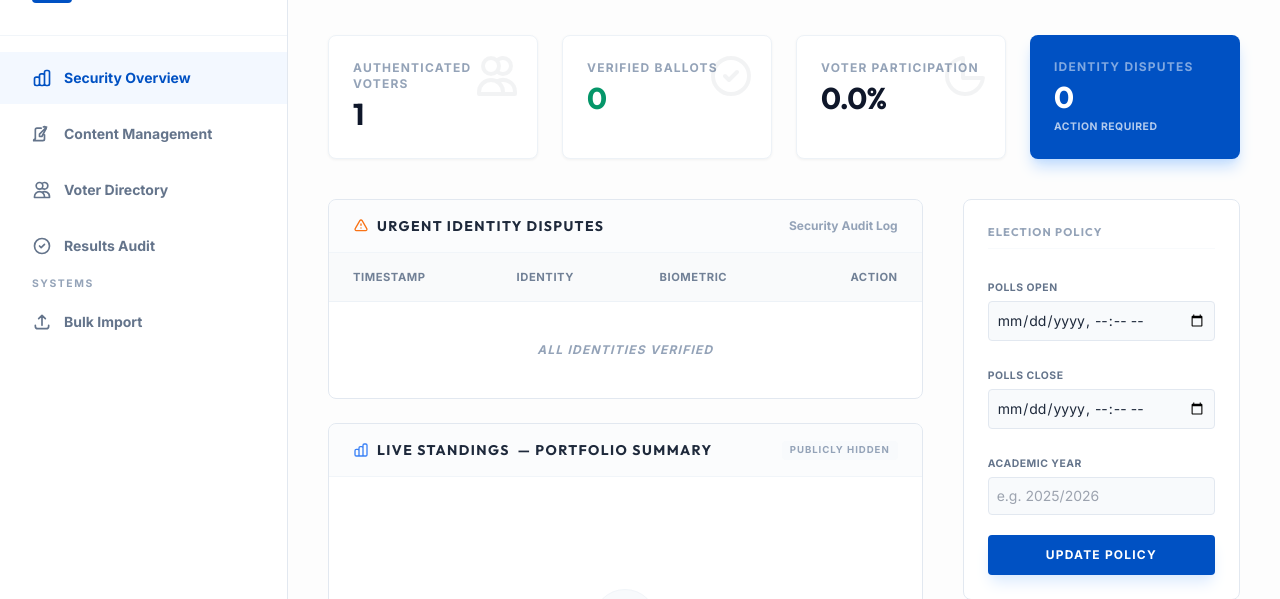
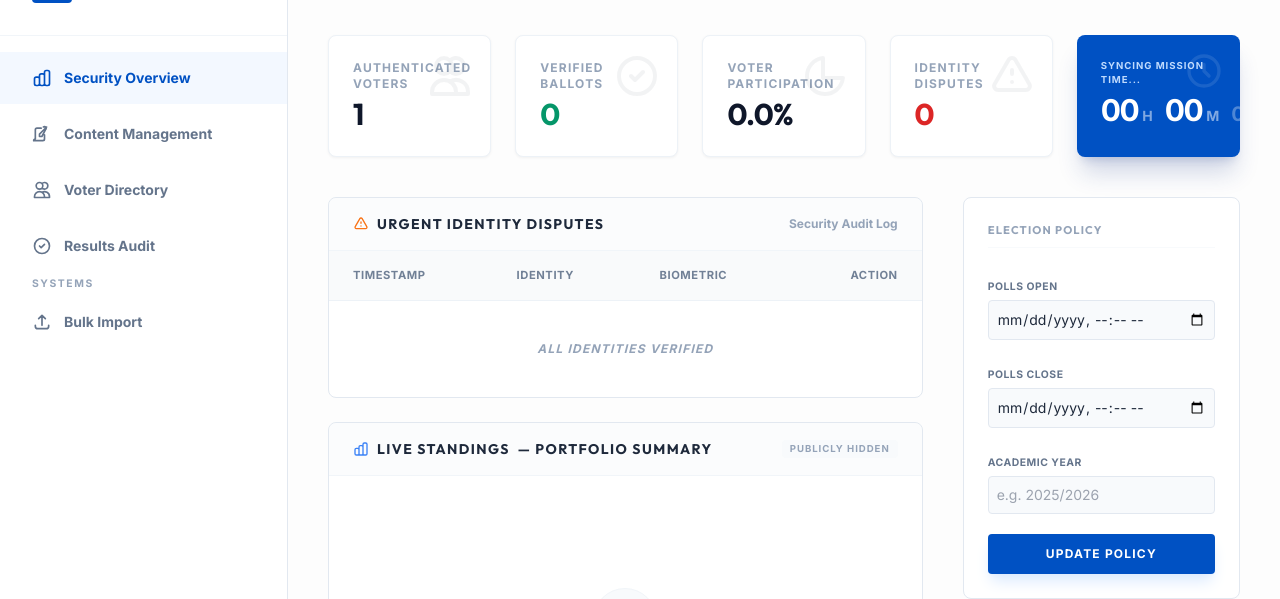
Before and after one commit to sasusavage/cosaa, a Flask app: page /admin/dashboard in a window 1280 px wide. Shown: the part 69-668 px from the top of the page. Run offline with Flask 3, Linux system fonts and the light colour scheme; a user stored in the database is signed in; data comes from the database, SQL or seed files in the repository; data that the repository does not hold is empty; some libraries are stand-ins or nearby versions.

Commit message:
feat: implement unified 5-card administrative command center with real-time polling clock

```diff
--- a/app/templates/admin/dashboard.html
+++ b/app/templates/admin/dashboard.html
@@ -6,7 +6,7 @@
 
 {% block admin_content %}
 {# 🏎 Activity Metrics #}
-<div class="grid grid-cols-1 md:grid-cols-4 gap-6 mb-10">
+<div class="grid grid-cols-1 sm:grid-cols-2 lg:grid-cols-5 gap-6 mb-10">
     <div class="bg-white stat-card p-6 rounded-lg relative overflow-hidden">
         <p class="text-xs font-bold text-slate-400 uppercase tracking-widest mb-1">Authenticated Voters</p>
         <h3 class="text-3xl font-bold text-slate-900 tracking-tight">{{ total_users }}</h3>
@@ -28,10 +28,28 @@
             <svg xmlns="http://www.w3.org/2000/svg" class="h-12 w-12" fill="none" viewBox="0 0 24 24" stroke="currentColor"><path stroke-linecap="round" stroke-linejoin="round" stroke-width="2" d="M11 3.055A9.001 9.001 0 1020.945 13H11V3.055z" /></svg>
         </div>
     </div>
-    <div class="bg-[#0051c3] p-6 rounded-lg shadow-lg shadow-blue-200">
-        <p class="text-xs font-bold text-white/50 uppercase tracking-widest mb-1">Identity Disputes</p>
-        <h3 class="text-3xl font-bold text-white tracking-tight">{{ disputes|length if disputes else 0 }}</h3>
-        <p class="text-[0.65rem] text-white/70 font-bold mt-1 uppercase tracking-wider">Action Required</p>
+    <div class="bg-white stat-card p-6 rounded-lg relative overflow-hidden">
+        <p class="text-xs font-bold text-slate-400 uppercase tracking-widest mb-1">Identity Disputes</p>
+        <h3 class="text-3xl font-bold text-red-600 tracking-tight">{{ disputes|length if disputes else 0 }}</h3>
+        <div class="absolute top-0 right-0 p-4 opacity-5">
+            <svg xmlns="http://www.w3.org/2000/svg" class="h-12 w-12" fill="none" viewBox="0 0 24 24" stroke="currentColor"><path stroke-linecap="round" stroke-linejoin="round" stroke-width="2" d="M12 9v2m0 4h.01m-6.938 4h13.856c1.54 0 2.502-1.667 1.732-3L13.732 4c-.77-1.333-2.694-1.333-3.464 0L3.34 16c-.77 1.333.192 3 1.732 3z" /></svg>
+        </div>
+    </div>
+
+    {# ⏳ Polling Clock #}
+    <div id="admin-countdown-wrap" class="bg-[#0051c3] p-6 rounded-lg relative overflow-hidden shadow-xl shadow-blue-900/20">
+        <p id="admin-timer-label" class="text-[0.6rem] font-black text-blue-200 uppercase tracking-widest mb-1">Syncing Mission Time...</p>
+        <div class="flex items-baseline gap-1 text-white">
+            <span id="admin-hours" class="text-3xl font-black tracking-tighter">00</span>
+            <span class="text-sm font-bold opacity-50 uppercase">h</span>
+            <span id="admin-minutes" class="text-3xl font-black tracking-tighter ml-2">00</span>
+            <span class="text-sm font-bold opacity-50 uppercase">m</span>
+            <span id="admin-seconds" class="text-xl font-bold opacity-30 tracking-tighter ml-2">00</span>
+            <span class="text-[0.6rem] font-bold opacity-30 uppercase">s</span>
+        </div>
+        <div class="absolute top-0 right-0 p-4 opacity-10 text-white">
+            <svg xmlns="http://www.w3.org/2000/svg" class="h-10 w-10" fill="none" viewBox="0 0 24 24" stroke="currentColor"><path stroke-linecap="round" stroke-linejoin="round" stroke-width="2" d="M12 8v4l3 3m6-3a9 9 0 11-18 0 9 9 0 0118 0z" /></svg>
+        </div>
     </div>
 </div>
 
@@ -313,5 +331,53 @@
         document.getElementById('selfie-modal').classList.remove('hidden');
         document.getElementById('selfie-modal').classList.add('flex');
     }
+
+    (function() {
+        const startStr = "{{ voting_start }}";
+        const endStr = "{{ voting_end }}";
+
+        if (!startStr || !endStr) return;
+
+        const start = new Date(startStr);
+        const end = new Date(endStr);
+
+        function updateAdminTimer() {
+            const now = new Date();
+            const wrap = document.getElementById('admin-countdown-wrap');
+            const label = document.getElementById('admin-timer-label');
+
+            if (!wrap || !label) return;
+
+            let target = null;
+            if (now < start) {
+                target = start;
+                label.innerText = "Election Starts In";
+                wrap.style.backgroundColor = "#1e293b"; // Slate-800
+            } else if (now < end) {
+                target = end;
+                label.innerText = "Polls Close In";
+                wrap.style.backgroundColor = "#0051c3"; // Dynamic Blue
+            } else {
+                label.innerText = "Polls Closed";
+                wrap.style.backgroundColor = "#9f1239"; // Rose-900
+                document.getElementById('admin-hours').innerText = "00";
+                document.getElementById('admin-minutes').innerText = "00";
+                document.getElementById('admin-seconds').innerText = "00";
+                return;
+            }
+
+            const diff = target - now;
+            const h = Math.floor(diff / (1000 * 60 * 60));
+            const m = Math.floor((diff % (1000 * 60 * 60)) / (1000 * 60));
+            const s = Math.floor((diff % (1000 * 60)) / 1000);
+
+            document.getElementById('admin-hours').innerText = h.toString().padStart(2, '0');
+            document.getElementById('admin-minutes').innerText = m.toString().padStart(2, '0');
+            document.getElementById('admin-seconds').innerText = s.toString().padStart(2, '0');
+        }
+
+        setInterval(updateAdminTimer, 1000);
+        updateAdminTimer();
+    })();
 </script>
 {% endblock %}
```
